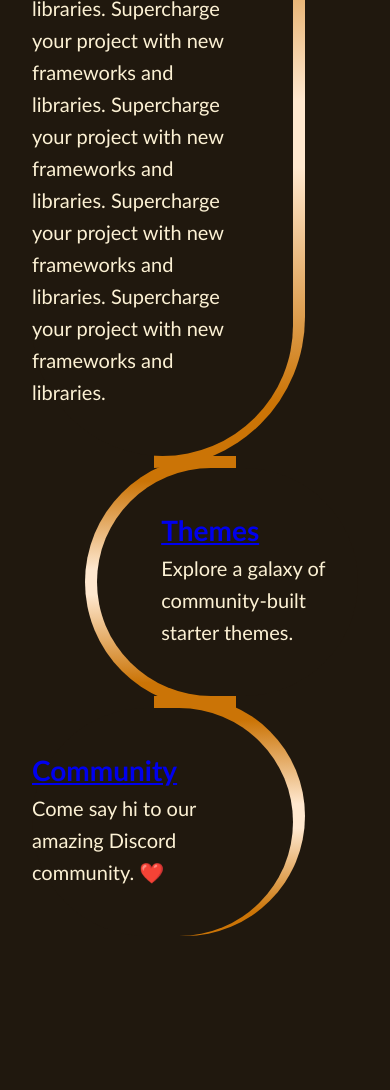
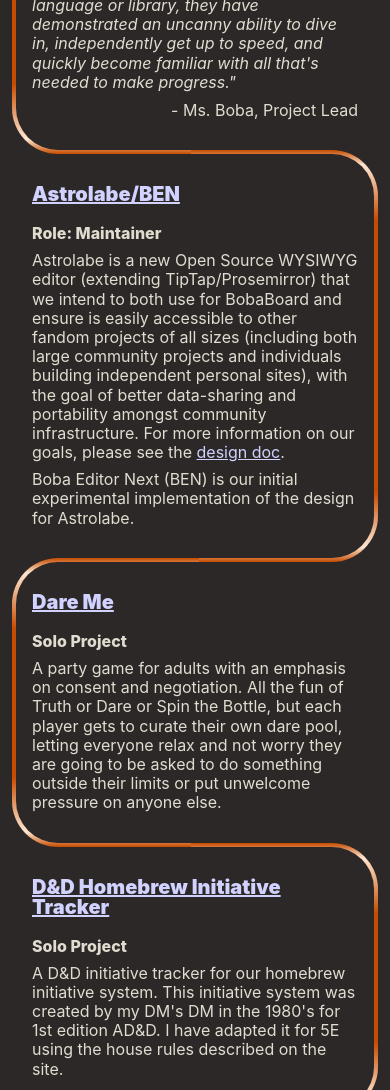
Before and after one commit to virtuous-cat/vcat-portfolio, an Astro site: page / in a window 390 px wide. Shown: the part 910-2000 px from the top of the page. Before the commit the page ends 1862 px from the top, so only its background shows below. Built offline with nearby package versions, Linux system fonts and the light colour scheme; Astro itself is replaced by a stand-in of ours.

Commit message:
Add content, adjust colours, adjust for mobile

```diff
--- a/src/components/Card.astro
+++ b/src/components/Card.astro
@@ -1,13 +1,14 @@
 ---
 interface Props {
 	title: string;
-	description: string;
+	role:string;
+	githubLink: string;
 	href: string;
 	borderSide: "left" | "right";
 	last?: "last";
 }
 
-const { href, title, description, borderSide, last } = Astro.props;
+const { href, title, role, githubLink, borderSide, last } = Astro.props;
 ---
 
 <div class="card">
@@ -17,12 +18,11 @@
 				{title}
 			</a>
 			</h2>
-			<p>
-				{description}
-			</p>
+			<p>{role}</p>
 			<slot></slot>
 	</div>
 </div>
+
 <style>
 	.card {
 		position: relative;
@@ -30,46 +30,67 @@
 	.content {
 		display: flex;
 		flex-direction: column;
-		padding-block: 48px;
+		padding-block: 30px;
+		padding-inline: 16px;
 		background-color: var(--background-color);
-		border-radius: 1000vw;
-	}
-	.content.left {
-		padding-left: 64px;
-	}
-	.content.right {
-		padding-right: 64px;
+		border-radius: 42px;
 	}
 	.content::before {
 		content: "";
 		position: absolute;
 		z-index: -1;
-		width: calc(50% + 20px);
-		top: calc(var(--strip-width) * -1);
-		bottom: calc(var(--strip-width) * -1);
+		width: calc(50% + var(--strip-width) * 2);
+		top: calc(var(--strip-width) * -1 );
+		bottom: calc(var(--strip-width) * -1 );
 		background-color: var(--accent-color);
-		background: linear-gradient(0deg, rgba(203,116,6,1) 10%, rgba(255,232,207,1) 45%, rgba(255,232,207,1) 55%, rgba(203,116,6,1) 90%);
+		background-image: var(--strip-gradient-top), var(--strip-gradient-bottom);
 		}
 	.content.left::before {
 		left: calc(var(--strip-width) * -1);
+		border-top-left-radius: calc(var(--strip-width) + 42px);
+		border-bottom-left-radius: calc(var(--strip-width) + 42px);
+	}
+	.content.right::before {
+		right: calc(var(--strip-width) * -1);
+		border-top-right-radius: calc(var(--strip-width) + 42px);
+		border-bottom-right-radius: calc(var(--strip-width) + 42px);
+	}
+	.content.last::before {
+		bottom: 0;
+	}
+
+	h2 {
+		margin-block-end: 12px;
+		font-size: clamp(1.25rem, 2vw + 0.75rem, 1.75rem);
+		font-weight: 900;
+		line-height: 1;
+	}
+	p {
+		font-weight: 800;
+	}
+
+	@media (min-width: 800px) {
+		.content {
+		padding-block: 80px;
+		border-radius: 1000vw;
+	}
+	.content.left {
+		padding-left: 146px;
+	}
+	.content.right {
+		padding-right: 146px;
+	}
+	.content::before {
+		width: calc(50%);
+		background: var(--strip-gradient);
+		}
+	.content.left::before {
 		border-top-left-radius: 1000vw;
 		border-bottom-left-radius: 1000vw;
 	}
 	.content.right::before {
-		right: calc(var(--strip-width) * -1);
 		border-top-right-radius: 1000vw;
 		border-bottom-right-radius: 1000vw;
 	}
-	.content.last::before {
-		bottom: 0;
-	}
-	h2 {
-		margin: 0;
-		font-size: 1.75rem;
-		line-height: 1;
-	}
-	p {
-		margin-top: 0.5rem;
-		margin-bottom: 0;
 	}
 </style>
--- a/src/layouts/Layout.astro
+++ b/src/layouts/Layout.astro
@@ -24,7 +24,6 @@
 </html>
 <style is:global>
 	:root {
-		--background-color: hsl(32, 40%, 9%);
 		--accent: 136, 58, 234;
 		--accent-light: 224, 204, 250;
 		--accent-dark: 49, 10, 101;
@@ -34,13 +33,6 @@
 			rgb(var(--accent-light)) 30%,
 			white 60%
 		);
-	}
-	html {
-		font-family: system-ui, sans-serif;
-	}
-	body {
-		background-color: var(--background-color);
-
 	}
 	code {
 		font-family:
--- a/src/pages/index.astro
+++ b/src/pages/index.astro
@@ -42,36 +42,71 @@
 			<li class="right">
 				<Card
 					borderSide='left'
-					href="https://docs.astro.build/"
-					title="Documentation"
-					description="Learn how Astro works and explore the official API docs."
-				/>
+					href="https://www.bobaboard.com/"
+					githubLink='https://github.com/BobaBoard'
+					title="BobaBoard"
+					role='Role: Contractor & Core Team Member'
+				>
+					<p>BobaBoard is an Open Source project building a decentralized social media platform for fandom communities, with the larger goals of promoting a free and open web, and helping people from marginalized communities get into tech by making web development skills and education accessible to people from transformative fandom.</p>
+
+					<p>I have been involved with BobaBoard since 2021 as both a volunteer and paid contributor. I was responsible for building our Realm invite system and Realm permissions (full stack), as well as numerous modular contributions throughout the codebases, including debugging history navigation issues and making the editor modal minimizable.</p>
+
+					<blockquote>
+						<p><em>"I've been continuously impressed by VCat's ability to deliver consistently high-quality work with little guidance. When faced with a new codebase, programming language or library, they have demonstrated an uncanny ability to dive in, independently get up to speed, and quickly become familiar with all that's needed to make progress."</em></p>
+						<footer>- Ms. Boba, Project Lead</footer>
+					</blockquote>
+			</Card>
 			</li>
 			<li class="left">
 				<Card
 					borderSide='right'
-					href="https://astro.build/integrations/"
-					title="Integrations"
-					description="Supercharge your project with new frameworks and libraries. Supercharge your project with new frameworks and libraries. Supercharge your project with new frameworks and libraries. Supercharge your project with new frameworks and libraries. Supercharge your project with new frameworks and libraries."
-				/>
+					href="https://github.com/virtuous-cat/boba-editor-next/"
+					githubLink="https://github.com/virtuous-cat/boba-editor-next/"
+					title="Astrolabe/BEN"
+					role='Role: Maintainer'
+				>
+				<p>
+					Astrolabe is a new Open Source WYSIWYG editor (extending TipTap/Prosemirror) that we intend to both use for BobaBoard and ensure is easily accessible to other fandom projects of all sizes (including both large community projects and individuals building independent personal sites), with the goal of better data-sharing and portability amongst community infrastructure. For more information on our goals, please see the <a href="https://github.com/virtuous-cat/boba-editor-next/blob/main/DESIGN.md">design doc</a>.
+				</p>
+				<p>Boba Editor Next (BEN) is our initial experimental implementation of the design for Astrolabe.</p>
+				</Card>
 			</li>
 			<li class="right">
 				<Card
 					borderSide='left'
-					href="https://astro.build/themes/"
-					title="Themes"
-					description="Explore a galaxy of community-built starter themes."
-				/>
+					href="https://www.daremegame.party"
+					githubLink="https://github.com/virtuous-cat/dare-me-svelte"
+					title="Dare Me"
+					role='Solo Project'
+				>
+				<p>A party game for adults with an emphasis on consent and negotiation. All the fun of Truth or Dare or Spin the Bottle, but each player gets to curate their own dare pool, letting everyone relax and not worry they are going to be asked to do something outside their limits or put unwelcome pressure on anyone else.</p>
+				</Card>
 
 			</li>
 			<li class="left">
 				<Card
+					borderSide='right'
+					href=""
+					githubLink=''
+					title="D&D Homebrew Initiative Tracker"
+					role='Solo Project'
+				>
+			<p>A D&D initiative tracker for our homebrew initiative system. This initiative system was created by my DM's DM in the 1980's for 1st
+        edition AD&D. I have adapted it for 5E using the house rules described on the site.</p>
+			</Card>
+			</li>
+			<li class="right">
+				<Card
 					last='last'
-					borderSide='right'
-					href="https://astro.build/chat/"
-					title="Community"
-					description="Come say hi to our amazing Discord community. ❤️"
-				/>
+					borderSide='left'
+					href="https://pokesmash.neocities.org/"
+					githubLink='https://github.com/virtuous-cat/psop-tierlist-generator'
+					title="Pokemon Smash or Pass Tierlist Generator"
+					role='Solo Project'
+				>
+				<p>Markiplier made <a href="https://www.youtube.com/watch?v=gys9oDZj-MY">a video</a>, and I needed to make a website.</p>
+				<p>Is this website a joke? Yes. Is it fully functional? Also yes.</p>
+				</Card>
 			</li>
 		</ul>
 	</main>
@@ -79,12 +114,8 @@
 
 <style>
 	main {
-		margin: auto;
-		padding: 1rem;
-		width: 800px;
-		max-width: calc(100% - 2rem);
-		font-size: 20px;
-		line-height: 1.6;
+		margin-inline: auto;
+		max-width: 800px;
 	}
 	.astro-a {
 		position: absolute;
@@ -127,12 +158,25 @@
 	.instructions strong {
 		color: rgb(var(--accent-light));
 	}
+	blockquote {
+		margin-block-start: 12px;
+	}
+	blockquote footer {
+		text-align: right;
+		margin-block-start: 8px;
+	}
+	.link-card-grid {
+		--strip-width: 4px;
+		margin-inline: 8px;
+		display: grid;
+		row-gap: calc(var(--strip-width));
+	}
+	@media (min-width: 800px) {
 	.link-card-grid {
 		--strip-width: 12px;
-		display: grid;
-		grid-template-columns: 20% 1fr 20%;
-		grid-template-rows: repeat(4, auto);
-		row-gap: var(--strip-width);
+		margin-inline: 0;
+		grid-template-columns: 10% 1fr 10%;
+		grid-template-rows: repeat(auto-fit, auto);
 	}
 	.left {
 		grid-column: 1 / span 2;
@@ -140,5 +184,5 @@
 	.right {
 		grid-column: 2 / span 2;
 	}
-
+	}
 </style>
--- a/src/styles/global.css
+++ b/src/styles/global.css
@@ -82,21 +82,61 @@
 /* Variables */
 
 :root {
-  --background-color: hsl(33, 30.3%, 12.9%);
-  --text-color: hsl(44, 86%, 91%);
+  --background-color: hsl(15, 5%, 16%);
+  /* --background-color: hsl(12, 12.8%, 7.6%); */
+  --text-color: hsl(39, 24%, 85%);
   --text-brighter: hsl(0, 11%, 85%);
-  --accent-color: hsl(34, 94%, 41%);
+  --accent-color-lighter: hsl(23, 87%, 54%);
+  --accent-color: hsl(23, 99%, 39%);
   --accent-color-darker: hsl(19, 64%, 42%);
-  --pop-color: #9ceaf8;
+  --pop-color: hsl(239, 100%, 91%);
+  --strip-gradient-top: linear-gradient(
+    to bottom,
+    hsl(23, 87%, 54%, 0) 0%,
+    hsl(27, 100%, 91%) 15px,
+    hsla(34, 94%, 41%, 0) 70px
+  );
+  --strip-gradient-bottom: linear-gradient(
+    to top,
+    hsl(23, 87%, 54%, 0) 0%,
+    hsl(27, 100%, 91%) 15px,
+    hsla(34, 94%, 41%, 0) 70px
+  );
+}
+
+@media (min-width: 800px) {
+  :root {
+    --strip-gradient: linear-gradient(
+      0deg,
+      var(--accent-color) 10%,
+      hsl(27, 100%, 91%) 45%,
+      hsl(27, 100%, 91%) 55%,
+      var(--accent-color) 90%
+    );
+  }
 }
 
 /* Typography */
 
 body {
-  font-family: Seravek, "Gill Sans Nova", Ubuntu, Calibri, "DejaVu Sans",
-    source-sans-pro, sans-serif;
-  font-size: 1.25rem;
-
+  font-family: Inter, Roboto, "Helvetica Neue", "Arial Nova", "Nimbus Sans",
+    Arial, sans-serif;
   color: var(--text-color);
   background-color: var(--background-color);
 }
+
+/* Default Styling */
+
+body {
+  padding: 8px;
+  background-color: var(--background-color);
+}
+
+p {
+  line-height: 1.2;
+  margin-block-start: 8px;
+}
+
+a {
+  color: var(--pop-color);
+}
```
Also changed, not shown: prettierrc.mjs (added, +14 -0 lines).
